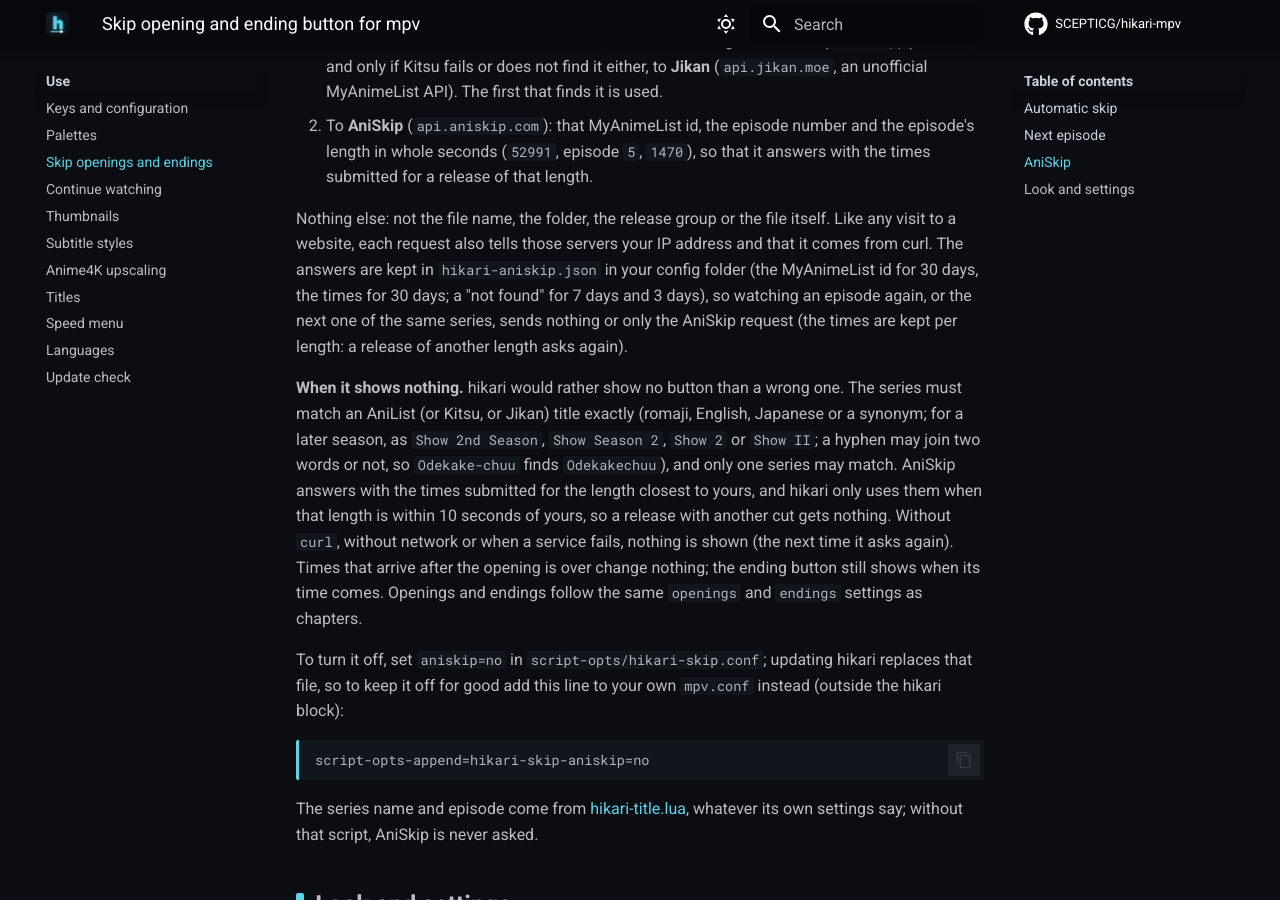
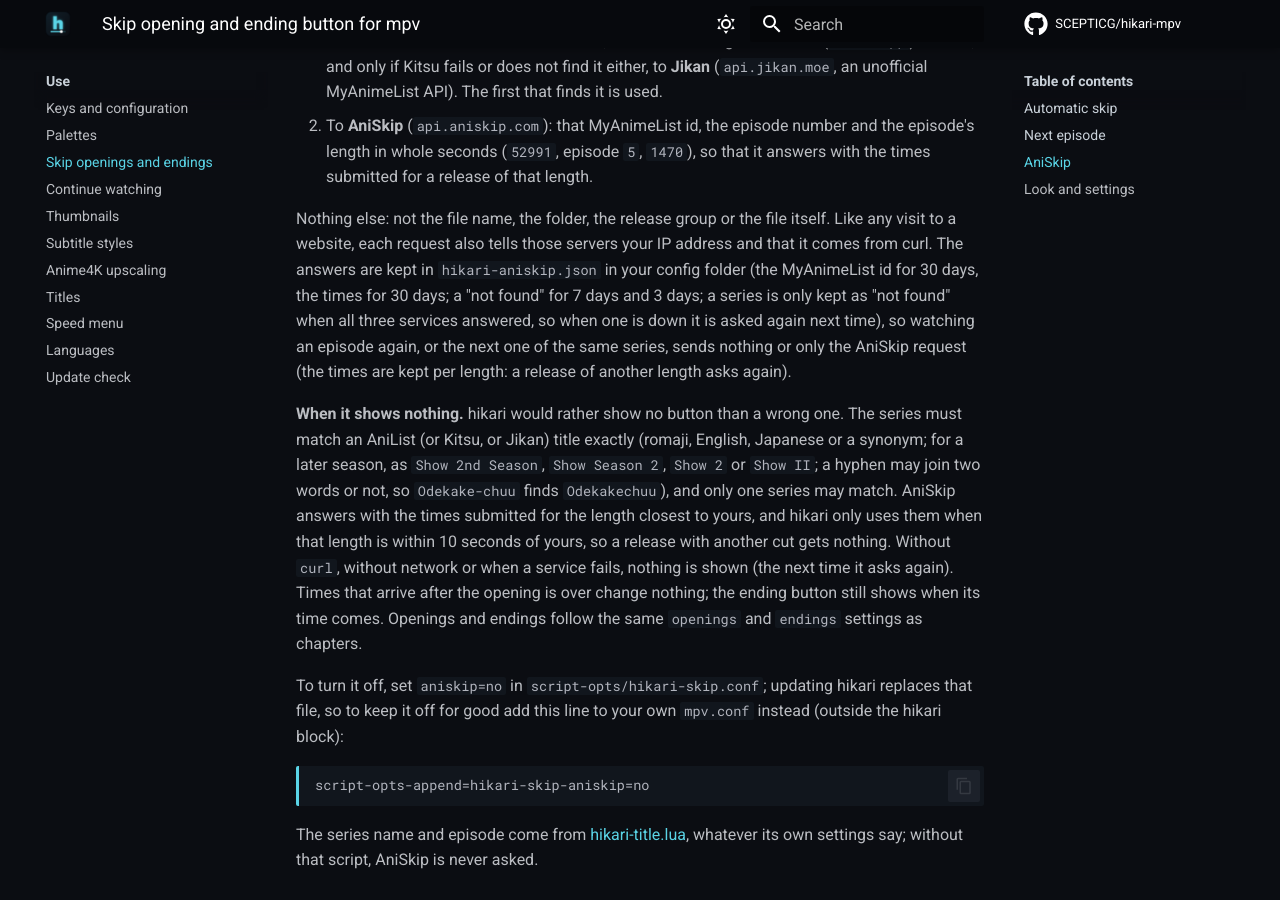
Before and after one commit to SCEPTICG/hikari-mpv, an MkDocs documentation site: the page built from docs/features/skip.md, in a window 1280 px wide and 900 px high, scrolled down 3975 px. Built offline with MkDocs 1.6.1 and Material for MkDocs 9.7.7, drawn with Linux system fonts in a browser that asks for light colours; comment, search, counter and statistics services are not loaded.

Commit message:
docs/features/skip.md: a series is kept as not found only when all three services answered

```diff
--- a/docs/features/skip.md
+++ b/docs/features/skip.md
@@ -64,7 +64,7 @@ Many fansub releases have no chapters, or none named after the opening or the en
 1. To **AniList** (`graphql.anilist.co`): the series name as hikari reads it from the file name (`Sousou no Frieren`), to find its MyAnimeList id. Only if AniList cannot be reached, answers with an error or does not find the series, the same name goes to **Kitsu** (`kitsu.app`) instead, and only if Kitsu fails or does not find it either, to **Jikan** (`api.jikan.moe`, an unofficial MyAnimeList API). The first that finds it is used.
 2. To **AniSkip** (`api.aniskip.com`): that MyAnimeList id, the episode number and the episode's length in whole seconds (`52991`, episode `5`, `1470`), so that it answers with the times submitted for a release of that length.
 
-Nothing else: not the file name, the folder, the release group or the file itself. Like any visit to a website, each request also tells those servers your IP address and that it comes from curl. The answers are kept in `hikari-aniskip.json` in your config folder (the MyAnimeList id for 30 days, the times for 30 days; a "not found" for 7 days and 3 days), so watching an episode again, or the next one of the same series, sends nothing or only the AniSkip request (the times are kept per length: a release of another length asks again).
+Nothing else: not the file name, the folder, the release group or the file itself. Like any visit to a website, each request also tells those servers your IP address and that it comes from curl. The answers are kept in `hikari-aniskip.json` in your config folder (the MyAnimeList id for 30 days, the times for 30 days; a "not found" for 7 days and 3 days; a series is only kept as "not found" when all three services answered, so when one is down it is asked again next time), so watching an episode again, or the next one of the same series, sends nothing or only the AniSkip request (the times are kept per length: a release of another length asks again).
 
 **When it shows nothing.** hikari would rather show no button than a wrong one. The series must match an AniList (or Kitsu, or Jikan) title exactly (romaji, English, Japanese or a synonym; for a later season, as `Show 2nd Season`, `Show Season 2`, `Show 2` or `Show II`; a hyphen may join two words or not, so `Odekake-chuu` finds `Odekakechuu`), and only one series may match. AniSkip answers with the times submitted for the length closest to yours, and hikari only uses them when that length is within 10 seconds of yours, so a release with another cut gets nothing. Without `curl`, without network or when a service fails, nothing is shown (the next time it asks again). Times that arrive after the opening is over change nothing; the ending button still shows when its time comes. Openings and endings follow the same `openings` and `endings` settings as chapters.
 
```
